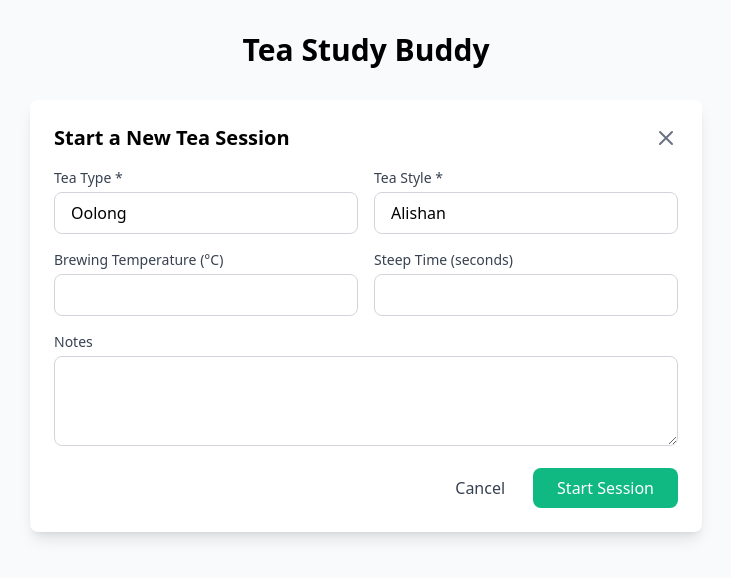
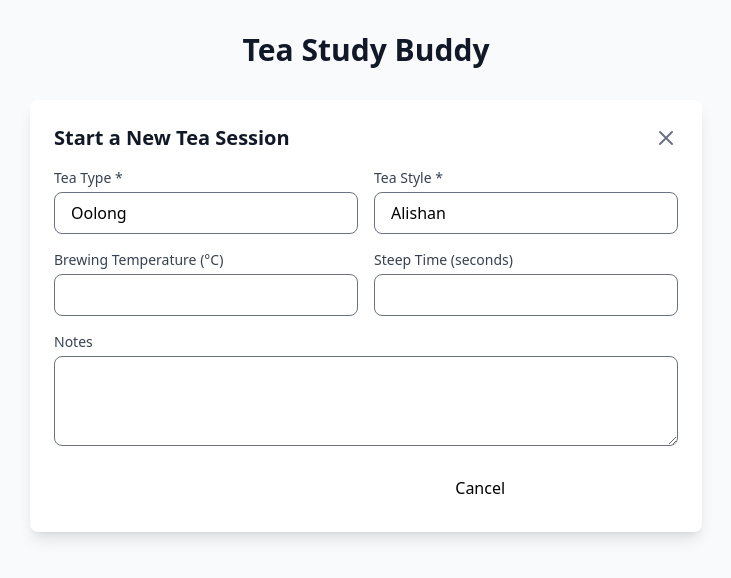
Before and after one commit to chrisjm/tea-study-buddy, a SvelteKit app: page / in a window 1280 px wide. Both pictures are taken after a click on the button "Start New Tea Session". Shown: the top 578 px of the page, without its empty margins (274-1005 px from the left). Built offline with nearby package versions, Linux system fonts and the light colour scheme; no server answers; the database is empty.

Commit message:
The main page handles dark mode

```diff
--- a/src/routes/+page.svelte
+++ b/src/routes/+page.svelte
@@ -34,36 +34,60 @@
 			// You might want to show an error message to the user here
 		}
 	};
+
+	const handleFormToggle = () => {
+		showForm = !showForm;
+	};
+
+	const handleKeyDown = (e: KeyboardEvent) => {
+		if (e.key === 'Enter' || e.key === ' ') {
+			e.preventDefault();
+			handleFormToggle();
+		}
+	};
 </script>
 
 <div class="container mx-auto px-4 py-8">
-	<h1 class="mb-8 text-center text-3xl font-bold">Tea Study Buddy</h1>
+	<h1 class="mb-8 text-center text-3xl font-bold text-gray-900 dark:text-white transition-colors duration-200">
+		Tea Study Buddy
+	</h1>
 
 	<div class="space-y-8">
 		{#if !showForm}
-			<section>
-				<h2 class="mb-4 text-xl font-semibold">Your Tea Sessions</h2>
+			<section aria-label="Tea sessions list">
+				<h2 class="mb-4 text-xl font-semibold text-gray-900 dark:text-white transition-colors duration-200">
+					Your Tea Sessions
+				</h2>
 				<TeaSessionList />
 			</section>
 
-			<section class="text-center">
+			<section class="text-center" aria-label="New session controls">
 				<button
-					on:click={() => (showForm = true)}
-					class="inline-block rounded-lg bg-emerald-500 px-6 py-3 text-white transition-colors hover:bg-emerald-600"
+					on:click={handleFormToggle}
+					on:keydown={handleKeyDown}
+					class="inline-block rounded-lg px-6 py-3 text-white transition-colors duration-200"
+					class:bg-emerald-500={!showForm}
+					class:hover:bg-emerald-600={!showForm}
+					class:dark:bg-emerald-600={!showForm}
+					class:dark:hover:bg-emerald-700={!showForm}
 					tabindex="0"
 					role="button"
+					aria-label="Start new tea session"
 				>
 					Start New Tea Session
 				</button>
 			</section>
 		{:else}
 			<div class="mx-auto max-w-2xl">
-				<div class="rounded-lg bg-white p-6 shadow-lg">
+				<div class="rounded-lg bg-white dark:bg-gray-800 p-6 shadow-lg transition-colors duration-200">
 					<div class="mb-4 flex items-center justify-between">
-						<h2 class="text-xl font-semibold">Start a New Tea Session</h2>
+						<h2 class="text-xl font-semibold text-gray-900 dark:text-white transition-colors duration-200">
+							Start a New Tea Session
+						</h2>
 						<button
-							on:click={() => (showForm = false)}
-							class="text-gray-500 hover:text-gray-700"
+							on:click={handleFormToggle}
+							on:keydown={handleKeyDown}
+							class="text-gray-500 hover:text-gray-700 dark:text-gray-400 dark:hover:text-gray-300 transition-colors duration-200"
 							aria-label="Close form"
 						>
 							<svg
@@ -72,6 +96,7 @@
 								fill="none"
 								viewBox="0 0 24 24"
 								stroke="currentColor"
+								aria-hidden="true"
 							>
 								<path
 									stroke-linecap="round"
@@ -85,72 +110,143 @@
 					<form on:submit={handleStartSession} class="space-y-4">
 						<div class="grid grid-cols-1 gap-4 md:grid-cols-2">
 							<div>
-								<label for="teaType" class="mb-1 block text-sm font-medium text-gray-700"
+								<label for="teaType" class="mb-1 block text-sm font-medium text-gray-700 dark:text-gray-300 transition-colors duration-200"
 									>Tea Type *</label
 								>
 								<input
 									type="text"
 									id="teaType"
 									bind:value={formData.teaType}
-									class="w-full rounded-lg border border-gray-300 px-4 py-2 focus:border-emerald-500 focus:outline-none focus:ring-emerald-500"
+									class="w-full rounded-lg border px-4 py-2 transition-colors duration-200"
+									class:border-gray-300={!showForm}
+									class:dark:border-gray-600={!showForm}
+									class:bg-white={!showForm}
+									class:dark:bg-gray-700={!showForm}
+									class:text-gray-900={!showForm}
+									class:dark:text-white={!showForm}
+									class:focus:border-emerald-500={!showForm}
+									class:dark:focus:border-emerald-400={!showForm}
+									class:focus:ring-emerald-500={!showForm}
+									class:dark:focus:ring-emerald-400={!showForm}
 									required
+									aria-required="true"
 								/>
 							</div>
 							<div>
-								<label for="teaStyle" class="mb-1 block text-sm font-medium text-gray-700"
+								<label for="teaStyle" class="mb-1 block text-sm font-medium text-gray-700 dark:text-gray-300 transition-colors duration-200"
 									>Tea Style *</label
 								>
 								<input
 									type="text"
 									id="teaStyle"
 									bind:value={formData.teaStyle}
-									class="w-full rounded-lg border border-gray-300 px-4 py-2 focus:border-emerald-500 focus:outline-none focus:ring-emerald-500"
+									class="w-full rounded-lg border px-4 py-2 transition-colors duration-200"
+									class:border-gray-300={!showForm}
+									class:dark:border-gray-600={!showForm}
+									class:bg-white={!showForm}
+									class:dark:bg-gray-700={!showForm}
+									class:text-gray-900={!showForm}
+									class:dark:text-white={!showForm}
+									class:focus:border-emerald-500={!showForm}
+									class:dark:focus:border-emerald-400={!showForm}
+									class:focus:ring-emerald-500={!showForm}
+									class:dark:focus:ring-emerald-400={!showForm}
 									required
+									aria-required="true"
 								/>
 							</div>
 							<div>
-								<label for="brewingTemp" class="mb-1 block text-sm font-medium text-gray-700">
+								<label for="brewingTemp" class="mb-1 block text-sm font-medium text-gray-700 dark:text-gray-300 transition-colors duration-200">
 									Brewing Temperature (°C)
 								</label>
 								<input
 									type="number"
 									id="brewingTemp"
 									bind:value={formData.brewingTemp}
-									class="w-full rounded-lg border border-gray-300 px-4 py-2 focus:border-emerald-500 focus:outline-none focus:ring-emerald-500"
+									class="w-full rounded-lg border px-4 py-2 transition-colors duration-200"
+									class:border-gray-300={!showForm}
+									class:dark:border-gray-600={!showForm}
+									class:bg-white={!showForm}
+									class:dark:bg-gray-700={!showForm}
+									class:text-gray-900={!showForm}
+									class:dark:text-white={!showForm}
+									class:focus:border-emerald-500={!showForm}
+									class:dark:focus:border-emerald-400={!showForm}
+									class:focus:ring-emerald-500={!showForm}
+									class:dark:focus:ring-emerald-400={!showForm}
+									min="0"
+									max="100"
+									step="1"
+									aria-label="Brewing temperature in Celsius"
 								/>
 							</div>
 							<div>
-								<label for="steepTime" class="mb-1 block text-sm font-medium text-gray-700">
+								<label for="steepTime" class="mb-1 block text-sm font-medium text-gray-700 dark:text-gray-300 transition-colors duration-200">
 									Steep Time (seconds)
 								</label>
 								<input
 									type="number"
 									id="steepTime"
 									bind:value={formData.steepTime}
-									class="w-full rounded-lg border border-gray-300 px-4 py-2 focus:border-emerald-500 focus:outline-none focus:ring-emerald-500"
+									class="w-full rounded-lg border px-4 py-2 transition-colors duration-200"
+									class:border-gray-300={!showForm}
+									class:dark:border-gray-600={!showForm}
+									class:bg-white={!showForm}
+									class:dark:bg-gray-700={!showForm}
+									class:text-gray-900={!showForm}
+									class:dark:text-white={!showForm}
+									class:focus:border-emerald-500={!showForm}
+									class:dark:focus:border-emerald-400={!showForm}
+									class:focus:ring-emerald-500={!showForm}
+									class:dark:focus:ring-emerald-400={!showForm}
+									min="0"
+									step="1"
+									aria-label="Steep time in seconds"
 								/>
 							</div>
 						</div>
 						<div>
-							<label for="notes" class="mb-1 block text-sm font-medium text-gray-700">Notes</label>
+							<label for="notes" class="mb-1 block text-sm font-medium text-gray-700 dark:text-gray-300 transition-colors duration-200">Notes</label>
 							<textarea
 								id="notes"
 								bind:value={formData.notes}
 								rows="3"
-								class="w-full rounded-lg border border-gray-300 px-4 py-2 focus:border-emerald-500 focus:outline-none focus:ring-emerald-500"
+								class="w-full rounded-lg border px-4 py-2 transition-colors duration-200"
+								class:border-gray-300={!showForm}
+								class:dark:border-gray-600={!showForm}
+								class:bg-white={!showForm}
+								class:dark:bg-gray-700={!showForm}
+								class:text-gray-900={!showForm}
+								class:dark:text-white={!showForm}
+								class:focus:border-emerald-500={!showForm}
+								class:dark:focus:border-emerald-400={!showForm}
+								class:focus:ring-emerald-500={!showForm}
+								class:dark:focus:ring-emerald-400={!showForm}
+								aria-label="Additional notes about the tea session"
 							></textarea>
 						</div>
 						<div class="flex justify-end space-x-3">
 							<button
 								type="button"
-								on:click={() => (showForm = false)}
-								class="px-4 py-2 text-gray-700 transition-colors hover:text-gray-900"
+								on:click={handleFormToggle}
+								on:keydown={handleKeyDown}
+								class="px-4 py-2 transition-colors duration-200"
+								class:text-gray-700={!showForm}
+								class:dark:text-gray-300={!showForm}
+								class:hover:text-gray-900={!showForm}
+								class:dark:hover:text-white={!showForm}
+								aria-label="Cancel new session"
 							>
 								Cancel
 							</button>
 							<button
 								type="submit"
-								class="rounded-lg bg-emerald-500 px-6 py-2 text-white transition-colors hover:bg-emerald-600"
+								class="rounded-lg px-6 py-2 text-white transition-colors duration-200"
+								class:bg-emerald-500={!showForm}
+								class:dark:bg-emerald-600={!showForm}
+								class:hover:bg-emerald-600={!showForm}
+								class:dark:hover:bg-emerald-700={!showForm}
+								aria-label="Create new tea session"
 							>
 								Start Session
 							</button>
```
